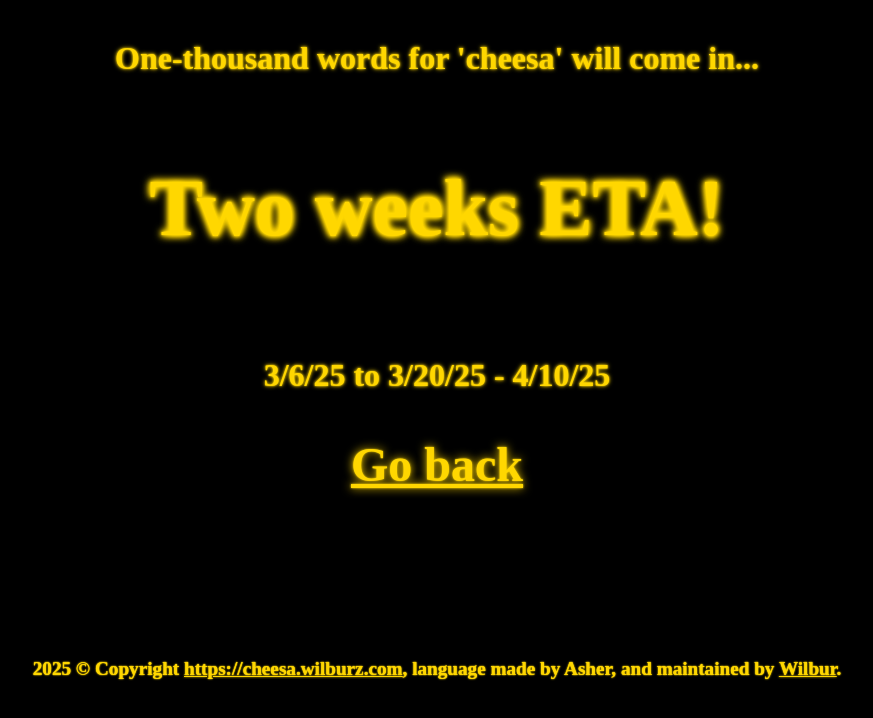
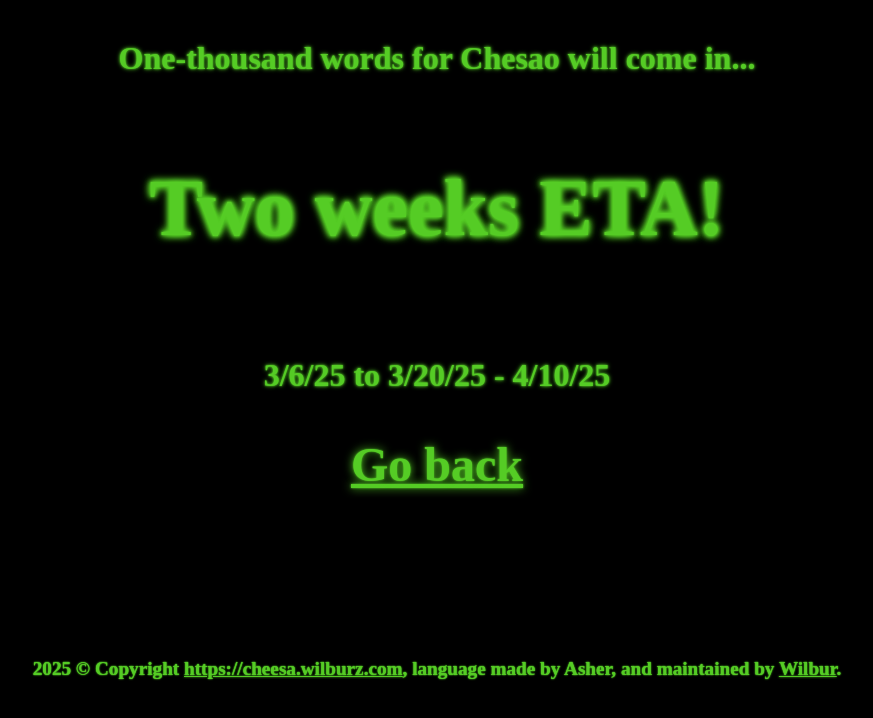
Before and after one commit to worspaces/cheesa, a plain HTML site: page updates/index.html in a window 1280 px wide. Shown: the whole page, without its empty margins (203-1076 px from the left). Drawn offline with Linux system fonts and the light colour scheme.

Commit message:
Update index.html

```diff
--- a/updates/index.html
+++ b/updates/index.html
@@ -3,7 +3,7 @@
 <head>
   <meta charset="UTF-8">
   <meta name="viewport" content="width=device-width, initial-scale=1.0">
-  <title>Attention!</title>
+  <title>Updates!</title>
 
   <!-- Google AdSense Script -->
   <script async src="https://pagead2.googlesyndication.com/pagead/js/adsbygoogle.js?client=ca-pub-9773017729831801" crossorigin="anonymous"></script>
@@ -26,38 +26,38 @@
     .surprise-text {
       font-size: 5rem;
       font-weight: bold;
-      color: #FFD700;
+      color: #55CC25;
       text-shadow:
-        0 0 2px #FFD700,
-        0 0 4px #FFD700,
-        0 0 6px #FFD700,
-        0 0 8px #FFD700,
-        0 0 10px #FFD700;
+        0 0 2px #55CC25,
+        0 0 4px #55CC25,
+        0 0 6px #55CC25,
+        0 0 8px #55CC25,
+        0 0 10px #55CC25;
       text-align: center;
     }
 
     .motw-text {
       font-size: 2rem;
       font-weight: bold;
-      color: #FFD700;
-      text-shadow: 0 0 2px #FFD700, 0 0 4px #FFD700;
+      color: #55CC25;
+      text-shadow: 0 0 2px #55CC25, 0 0 4px #55CC25;
       margin-top: 20px;
       text-align: center;
     }
 
     .smaller-text, .tiny-text, .about-text, .copyright-text {
       font-weight: bold;
-      color: #FFD700;
-      text-shadow: 0 0 1px #FFD700, 0 0 2px #FFD700;
+      color: #55CC25;
+      text-shadow: 0 0 1px #55CC25, 0 0 2px #55CC25;
       text-align: center;
     }
 
     .link-text a {
-      color: #FFD700;
+      color: #55CC25;
       font-size: 3rem;
       font-weight: bold;
       text-decoration: underline;
-      text-shadow: 0 0 10px #FFD700, 0 0 2px #FFD700;
+      text-shadow: 0 0 10px #55CC25, 0 0 2px #55CC25;
       text-align: center;
     }
 
@@ -68,8 +68,8 @@
     .about-heading {
       font-size: 2rem;
       font-weight: bold;
-      color: #FFD700;
-      text-shadow: 0 0 2px #FFD700, 0 0 4px #FFD700;
+      color: #55CC25;
+      text-shadow: 0 0 2px #55CC25, 0 0 4px #55CC25;
       margin-top: 50px;
       text-align: center;
     }
@@ -87,8 +87,8 @@
     .other-links-heading {
       font-size: 2rem;
       font-weight: bold;
-      color: #F0CE0E;
-      text-shadow: 0 0 4px #F0CE0E, 0 0 8px #F0CE0E;
+      color: #55CC25;
+      text-shadow: 0 0 4px #55CC25, 0 0 8px #55CC25;
       margin-top: 50px;
       text-align: center;
     }
@@ -96,14 +96,14 @@
     .other-link {
       font-size: 1.5rem;
       font-weight: bold;
-      color: #F0CE0E;
-      text-shadow: 0 0 2px #F0CE0E, 0 0 4px #F0CE0E;
+      color: #55CC25;
+      text-shadow: 0 0 2px #55CC25, 0 0 4px #55CC25;
       margin-top: 10px;
       text-align: center;
     }
 
     .other-link a {
-      color: #F0CE0E;
+      color: #55CC25;
       text-decoration: underline;
     }
 
@@ -118,25 +118,25 @@
     }
 
     ::-webkit-scrollbar-thumb {
-      background-color: #FFD700;
+      background-color: #55CC25;
       border-radius: 10px;
-      box-shadow: 0 0 10px #FFD700, 0 0 20px #FFD700;
+      box-shadow: 0 0 10px #55CC25, 0 0 20px #55CC25;
     }
 
     ::-webkit-scrollbar-thumb:hover {
-      background-color: #FFA500;
-      box-shadow: 0 0 15px #FFA500, 0 0 25px #FFA500;
+      background-color: #55CC25;
+      box-shadow: 0 0 15px #55CC25, 0 0 25px #55CC25;
     }
 
     /* Firefox Scrollbar */
     * {
       scrollbar-width: thin;
-      scrollbar-color: #FFD700 black;
+      scrollbar-color: #55CC25 black;
     }
   </style>
 </head>
 <body>
-  <p class="motw-text">One-thousand words for 'cheesa' will come in...</span></p>
+  <p class="motw-text">One-thousand words for Chesao will come in...</p>
 
   <h1 class="surprise-text">Two weeks ETA!</h1>
 
@@ -146,6 +146,6 @@
 
   <div class="spacer"></div>
 
-  <p class="copyright-text">2025 © Copyright <a href="Wilbur's Dumpster" style="color: #FFD700; text-decoration: underline;">https://cheesa.wilburz.com</a>, language made by Asher, and maintained by <a href="mailto:studentaccbro@gmail.com" style="color: #FFD700; text-decoration: underline;">Wilbur</a>.</p>
+  <p class="copyright-text">2025 © Copyright <a href="https://cheesa.wilburz.com/" style="color: #55CC25; text-decoration: underline;">https://cheesa.wilburz.com</a>, language made by Asher, and maintained by <a href="mailto:studentaccbro@gmail.com" style="color: #55CC25; text-decoration: underline;">Wilbur</a>.</p>
 </body>
 </html>
```
